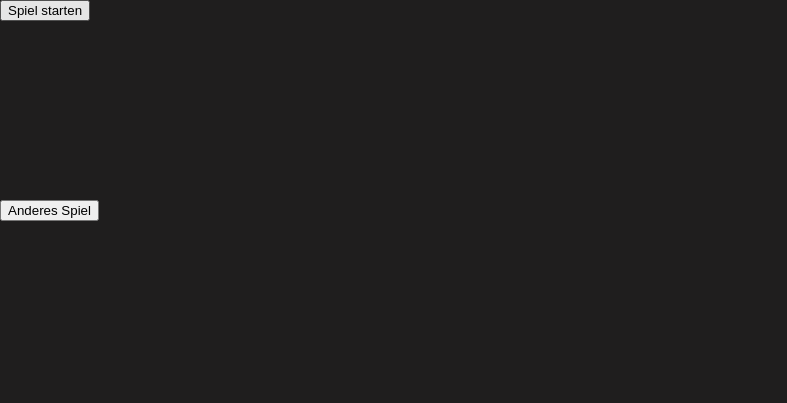
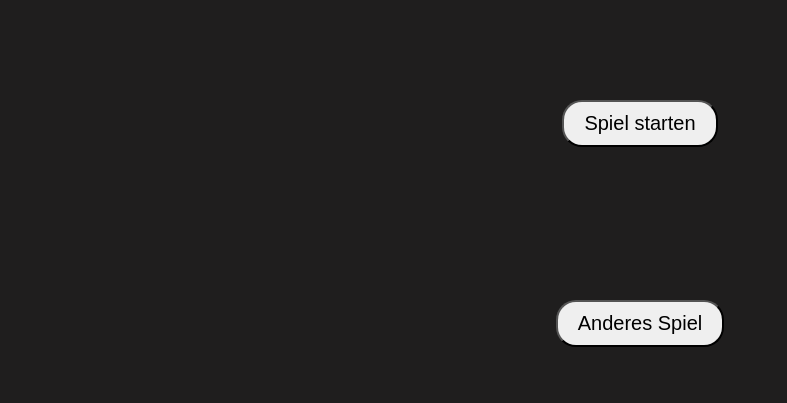
Before and after one commit to Bodensteiner23/LearnToCode, a website: page docs/Lu/frantic.html in a window 1280 px wide. Shown: the whole page, without its empty margins (0-787 px from the left). Drawn offline with Linux system fonts and the light colour scheme.

Commit message:
Intermediate Result with some more overlay.

```diff
--- a/docs/Lu/frantic.html
+++ b/docs/Lu/frantic.html
@@ -19,6 +19,33 @@
       min-height: 100px;
       margin-bottom: 100px;
     }
+
+     /* Settings for the Button */
+     #startFranticBtn {
+      /* Center the button */
+      display: block;
+      margin-left: auto;
+      margin-right: auto;
+      margin-top: 100px;
+      border-radius: 20px;
+
+      /* Make the button bigger */
+      font-size: 20px; /* Adjust as needed */
+      padding: 10px 20px; /* Adjust as needed */
+    }
+
+    #chooseAnotherGameBtn {
+       /* Center the button */
+      display: block;
+      margin-left: auto;
+      margin-right: auto;
+      margin-top: 100px;
+      border-radius: 20px;
+
+      /* Make the button bigger */
+      font-size: 20px; /* Adjust as needed */
+      padding: 10px 20px; /* Adjust as needed */
+    }
   </style>
   <link rel="stylesheet" href="styles.css">
 </head>
@@ -28,7 +55,11 @@
 
   <!------------------- Buttons ------------------------->
   <div>
-    <button id="openFranticBtn">Spiel starten</button>
+    <button id="startFranticBtn">Spiel starten</button>
+  </div>
+
+  <div>
+    <button id="chooseAnotherGameBtn" onclick="openHomepage()">Anderes Spiel</button>
   </div>
 
   <!------------------- Overlay Class ------------------->
@@ -57,10 +88,7 @@
 
     </div>
   </div>
-  <div>
-    <a href="index.html"><button>Anderes Spiel</button></a> <!-- Hyperlink to Homepage -->
 
-  </div>
 
 
   <!------------------- Script File --------------------->
--- a/docs/Lu/script.js
+++ b/docs/Lu/script.js
@@ -1,4 +1,4 @@
-function openFrantic() {
+function startFrantic() {
   document.getElementById("frantic").style.display = "block";
 }
 
@@ -6,7 +6,7 @@ function closeFrantic() {
   document.getElementById("frantic").style.display = "none";
 }
 
-document.getElementById("openFranticBtn").addEventListener("click", openFrantic);
+document.getElementById("startFranticBtn").addEventListener("click", startFrantic);
 
 function createTable() {
 
@@ -109,3 +109,7 @@ function updateSums() {
 function openFranticSubpage() {
   window.location.href = 'frantic.html';
 }
+
+function openHomepage() {
+  window.location.href = 'index.html';
+}
```
Also changed, not shown: docs/Lu/index.html (+1 -2 lines).
